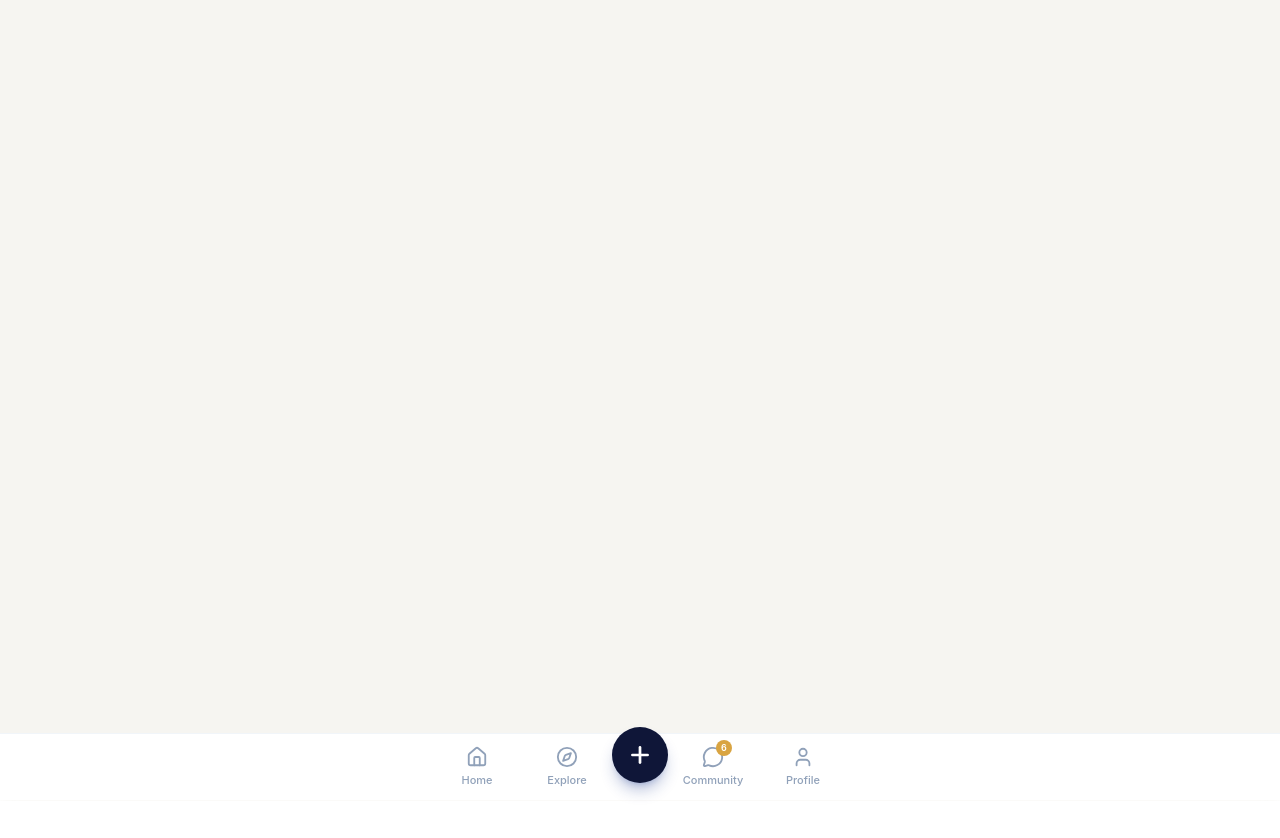
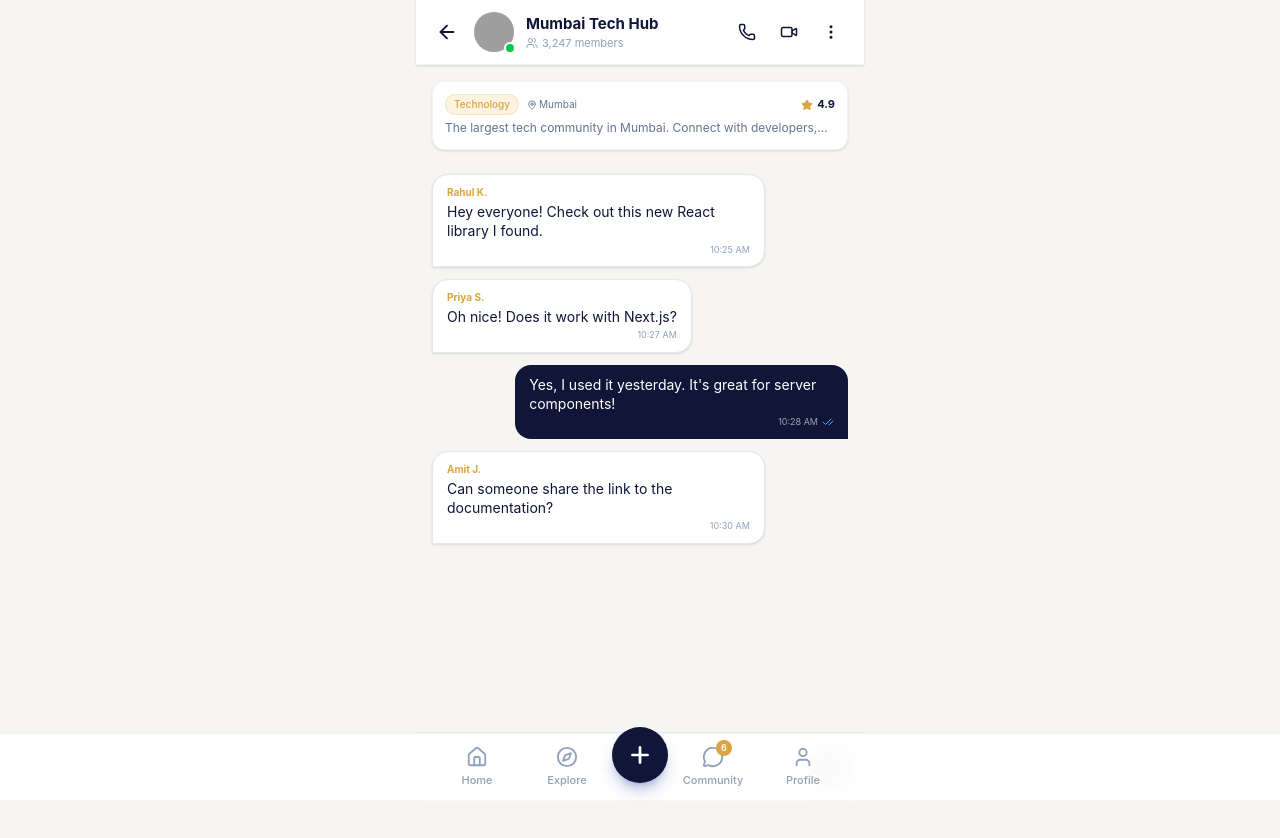
Before and after one commit to sumitpathak914/BidKart, a React (Vite) app: page /community-chat/1 in a window 1280 px wide. Shown: the top 838 px of the page. Before the commit the page ends 800 px from the top, so only its background shows below. Built offline with nearby package versions, Linux system fonts and the light colour scheme; grey boxes are pictures that could not be loaded.

Commit message:
dfdsfsfsdf

```diff
--- a/src/App.jsx
+++ b/src/App.jsx
@@ -14,6 +14,7 @@ import QRScannerPage from "./component/QRScannerPage";
 import SellPage from "./component/SellPage";
 import ShopDetailsPage from "./component/ShopDetailsPage";
 import AllAuctionsPage from "./component/AllAuctionsPage";
+import CommunityChatPage from "./component/CommunityChatPage";
 
 // Helper component to conditionally show the BottomNav
 function LayoutWithBottomNav() {
@@ -44,7 +45,8 @@ function LayoutWithBottomNav() {
         <Route path="/scan-qr" element={<QRScannerPage />} />
         <Route path="/shop/:shopId" element={<ShopDetailsPage />} />
         <Route path="/auction/:auctionId" element={<AuctionDetailsPage />} />
-         <Route path="/all-auctions" element={<AllAuctionsPage />} />
+        <Route path="/all-auctions" element={<AllAuctionsPage />} />
+        <Route path="/community-chat/:communityId" element={<CommunityChatPage />} />
       </Routes>
 
       {/* Conditionally render BottomNav */}
--- /dev/null
+++ b/src/component/CommunityChatPage.jsx
@@ -0,0 +1,218 @@
+import React, { useState, useEffect, useRef } from "react";
+import { useNavigate, useParams } from "react-router-dom";
+import {
+  ArrowLeft,
+  Users,
+  Send,
+  MoreVertical,
+  Phone,
+  Video,
+  Image as ImageIcon,
+  Smile,
+  Check,
+  CheckCheck,
+  MapPin,
+  Star,
+  MessageCircle,
+  UserPlus
+} from "lucide-react";
+
+const THEME = {
+  ink: "#0F1638",
+  gold: "#D9A441",
+  goldSoft: "#FDF3E1",
+};
+
+// MOCK DATA - Same data from your community page
+// In a real app, you would fetch this by ID from an API
+const COMMUNITY_DB = {
+  1: {
+    id: 1,
+    name: "Mumbai Tech Hub",
+    category: "Technology",
+    members: 3247,
+    image: "https://images.unsplash.com/photo-1518770660439-4636190af475?w=400&q=80",
+    rating: 4.9,
+    posts: 567,
+    active: true,
+    description: "The largest tech community in Mumbai. Connect with developers, designers, and tech entrepreneurs.",
+    isVerified: true,
+    location: "Mumbai",
+    // Mock Chat Messages
+    messages: [
+      { id: 1, user: "Rahul K.", text: "Hey everyone! Check out this new React library I found.", time: "10:25 AM", isMe: false },
+      { id: 2, user: "Priya S.", text: "Oh nice! Does it work with Next.js?", time: "10:27 AM", isMe: false },
+      { id: 3, user: "You", text: "Yes, I used it yesterday. It's great for server components!", time: "10:28 AM", isMe: true },
+      { id: 4, user: "Amit J.", text: "Can someone share the link to the documentation?", time: "10:30 AM", isMe: false },
+    ]
+  },
+  4: {
+    id: 4,
+    name: "Pune Cycle Club",
+    category: "Sports",
+    members: 1634,
+    image: "https://images.unsplash.com/photo-1485965120184-e220f721d03e?w=400&q=80",
+    rating: 4.7,
+    posts: 289,
+    active: true,
+    description: "Weekly rides, cycle maintenance workshops, and cycling events in Pune.",
+    isVerified: true,
+    location: "Pune",
+    messages: [
+      { id: 1, user: "Sagar D.", text: "Who is coming for the ride tomorrow morning?", time: "9:00 AM", isMe: false },
+      { id: 2, user: "You", text: "I'm in! What time do we meet?", time: "9:05 AM", isMe: true },
+    ]
+  }
+};
+
+export default function CommunityChatPage() {
+  const navigate = useNavigate();
+  const { communityId } = useParams();
+  const [community, setCommunity] = useState(null);
+  const [inputMessage, setInputMessage] = useState("");
+  const messagesEndRef = useRef(null);
+
+  // Load Data
+  useEffect(() => {
+    const foundCommunity = COMMUNITY_DB[communityId];
+    if (foundCommunity) {
+      setCommunity(foundCommunity);
+    } else {
+      // Fallback if ID not found
+      navigate("/community");
+    }
+  }, [communityId, navigate]);
+
+  // Auto-scroll to bottom of chat
+  useEffect(() => {
+    messagesEndRef.current?.scrollIntoView({ behavior: "smooth" });
+  }, [community?.messages]);
+
+  if (!community) return <div className="h-screen flex items-center justify-center">Loading Chat...</div>;
+
+  const handleSendMessage = (e) => {
+    e.preventDefault();
+    if (!inputMessage.trim()) return;
+
+    // In real app, send to API. Here we just fake it.
+    const newMessage = {
+      id: Date.now(),
+      user: "You",
+      text: inputMessage,
+      time: new Date().toLocaleTimeString([], { hour: '2-digit', minute: '2-digit' }),
+      isMe: true
+    };
+    setCommunity(prev => ({
+      ...prev,
+      messages: [...prev.messages, newMessage]
+    }));
+    setInputMessage("");
+  };
+
+  return (
+    <div className="min-h-screen bg-[#F6F5F1] pb-24 flex flex-col">
+      <div className="mx-auto max-w-md w-full flex flex-col h-screen">
+
+        {/* --- HEADER --- */}
+        <header className="bg-white px-4 py-3 flex items-center justify-between border-b border-slate-100 flex-shrink-0 shadow-sm">
+          <div className="flex items-center gap-3">
+            <button onClick={() => navigate(-1)} className="p-1 hover:bg-slate-100 rounded-full transition-colors">
+              <ArrowLeft size={22} className="text-[#0F1638]" />
+            </button>
+            <div className="relative">
+              <div className="w-10 h-10 rounded-full bg-slate-200 overflow-hidden">
+                <img src={community.image} alt={community.name} className="w-full h-full object-cover" />
+              </div>
+              <span className="absolute -bottom-0.5 -right-0.5 h-3 w-3 rounded-full bg-green-500 border-2 border-white"></span>
+            </div>
+            <div>
+              <h2 className="font-bold text-[#0F1638] text-[15px]">{community.name}</h2>
+              <p className="text-[11px] text-slate-400 flex items-center gap-1">
+                <Users size={12} /> {community.members.toLocaleString()} members
+              </p>
+            </div>
+          </div>
+          <div className="flex items-center gap-2">
+            <button className="p-2 hover:bg-slate-100 rounded-full transition-colors">
+              <Phone size={18} className="text-[#0F1638]" />
+            </button>
+            <button className="p-2 hover:bg-slate-100 rounded-full transition-colors">
+              <Video size={18} className="text-[#0F1638]" />
+            </button>
+            <button className="p-2 hover:bg-slate-100 rounded-full transition-colors">
+              <MoreVertical size={18} className="text-[#0F1638]" />
+            </button>
+          </div>
+        </header>
+
+        {/* --- COMMUNITY INFO BANNER --- */}
+        <div className="bg-white mx-4 mt-4 p-3 rounded-xl shadow-sm border border-slate-100 flex-shrink-0">
+          <div className="flex items-center justify-between">
+            <div className="flex items-center gap-2">
+              <span className="bg-[#FDF3E1] text-[#D9A441] text-[10px] font-medium px-2 py-0.5 rounded-full border border-[#D9A441]/20">
+                {community.category}
+              </span>
+              <span className="flex items-center gap-0.5 text-[10px] text-slate-500">
+                <MapPin size={10} /> {community.location}
+              </span>
+            </div>
+            <div className="flex items-center gap-1">
+              <Star size={12} className="fill-[#D9A441] text-[#D9A441]" />
+              <span className="text-[11px] font-bold text-[#0F1638]">{community.rating}</span>
+            </div>
+          </div>
+          <p className="text-[12px] text-slate-500 mt-1 line-clamp-1">{community.description}</p>
+        </div>
+
+        {/* --- CHAT MESSAGES AREA --- */}
+        <div className="flex-1 overflow-y-auto p-4 space-y-3 mt-2 pb-2">
+          {community.messages.map((msg) => (
+            <div key={msg.id} className={`flex ${msg.isMe ? "justify-end" : "justify-start"}`}>
+              <div className={`max-w-[80%] px-3.5 py-2.5 rounded-2xl ${msg.isMe ? "bg-[#0F1638] text-white rounded-br-none" : "bg-white border border-slate-200 text-[#0F1638] rounded-bl-none shadow-sm"}`}>
+                {!msg.isMe && (
+                  <p className="text-[10px] font-bold text-[#D9A441] mb-0.5">{msg.user}</p>
+                )}
+                <p className="text-[14px] leading-snug">{msg.text}</p>
+                <div className="flex items-center justify-end gap-1 mt-0.5">
+                  <span className={`text-[9px] ${msg.isMe ? "text-white/60" : "text-slate-400"}`}>{msg.time}</span>
+                  {msg.isMe && (
+                    <CheckCheck size={12} className="text-blue-400" />
+                  )}
+                </div>
+              </div>
+            </div>
+          ))}
+          <div ref={messagesEndRef} />
+        </div>
+
+        {/* --- BOTTOM INPUT AREA --- */}
+        <div className="bg-white border-t border-slate-200 p-3 flex-shrink-0">
+          <form onSubmit={handleSendMessage} className="flex items-center gap-2">
+            <button type="button" className="p-2 text-slate-400 hover:text-[#0F1638]">
+              <ImageIcon size={20} />
+            </button>
+            <button type="button" className="p-2 text-slate-400 hover:text-[#0F1638]">
+              <Smile size={20} />
+            </button>
+            <input
+              type="text"
+              placeholder="Type a message..."
+              className="flex-1 bg-slate-50 border border-slate-200 rounded-full px-4 py-2.5 text-[14px] text-slate-700 outline-none focus:border-[#D9A441] transition-colors"
+              value={inputMessage}
+              onChange={(e) => setInputMessage(e.target.value)}
+            />
+            <button
+              type="submit"
+              className={`p-3 rounded-full text-white shadow-md transition-all ${inputMessage.trim() ? "opacity-100" : "opacity-50"}`}
+              style={{ backgroundColor: THEME.ink }}
+              disabled={!inputMessage.trim()}
+            >
+              <Send size={18} />
+            </button>
+          </form>
+        </div>
+
+      </div>
+    </div>
+  );
+}
--- a/src/component/CommunityPage.jsx
+++ b/src/component/CommunityPage.jsx
@@ -34,6 +34,7 @@ import {
   List,
   AlertCircle,
 } from "lucide-react";
+import { useNavigate } from "react-router-dom";
 
 const THEME = {
   ink: "#0F1638",
@@ -49,7 +50,7 @@ export default function CommunityPage() {
   const [searchQuery, setSearchQuery] = useState("");
   const [selectedCommunity, setSelectedCommunity] = useState(null);
   const [viewMode, setViewMode] = useState("grid");
-
+const navigate = useNavigate();
   const popularCities = [
     { id: 1, name: "Mumbai", state: "Maharashtra", communities: 45 },
     { id: 2, name: "Pune", state: "Maharashtra", communities: 38 },
@@ -361,60 +362,66 @@ export default function CommunityPage() {
           </div>
         </div>
 
-        {/* Communities Grid/List */}
-        <div className={viewMode === "grid" ? "grid grid-cols-1 gap-4" : "space-y-4"}>
+        {/* --- UPDATED 2-COLUMN CLOSE GRID --- */}
+        <div className={viewMode === "grid" ? "grid grid-cols-2 gap-2" : "space-y-2"}>
           {communities.map((community) => (
             <div
               key={community.id}
-              className="bg-white rounded-xl overflow-hidden border border-slate-100 hover:shadow-md transition-shadow"
+              className="bg-white rounded-lg overflow-hidden border border-slate-100 hover:shadow-md transition-shadow"
             >
-              <div className="relative h-32 w-full">
+              {/* Compact Image */}
+              <div className="relative h-24 w-full">
                 <img
                   src={community.image}
                   alt={community.name}
                   className="w-full h-full object-cover"
                 />
-                <div className="absolute top-3 right-3 flex gap-2">
+                <div className="absolute top-1.5 right-1.5 flex flex-col gap-1">
                   {community.isVerified && (
-                    <span className="bg-blue-500 text-white text-xs px-2 py-1 rounded-full flex items-center gap-1">
-                      <Check size={12} /> Verified
+                    <span className="bg-blue-500 text-white text-[8px] px-1.5 py-0.5 rounded-full flex items-center gap-0.5">
+                      <Check size={9} />
                     </span>
                   )}
                   {community.active && (
-                    <span className="bg-green-500 text-white text-xs px-2 py-1 rounded-full">
-                      Active
+                    <span className="bg-green-500 text-white text-[8px] px-1.5 py-0.5 rounded-full">
+                      Live
                     </span>
                   )}
                 </div>
-                <div className="absolute bottom-3 left-3 bg-black/50 text-white text-xs px-2 py-1 rounded-full">
-                  📍 {community.location}
+                <div className="absolute bottom-1.5 left-1.5 bg-black/60 backdrop-blur-sm text-white text-[8px] px-1.5 py-0.5 rounded-full flex items-center gap-0.5">
+                  <MapPin size={9} /> {community.location}
                 </div>
               </div>
-              <div className="p-4">
-                <div className="flex items-start justify-between">
-                  <div>
-                    <h4 className="font-bold text-[#0F1638]">{community.name}</h4>
-                    <p className="text-sm text-slate-500">{community.category}</p>
+
+              {/* Compact Content */}
+              <div className="p-2.5">
+                <div className="flex items-start justify-between gap-1">
+                  <div className="flex-1">
+                    <h4 className="font-bold text-[#0F1638] text-[13px] truncate">{community.name}</h4>
+                    <p className="text-[10px] text-slate-500 truncate">{community.category}</p>
                   </div>
-                  <div className="flex items-center gap-1">
-                    <Star size={16} className="fill-[#D9A441] text-[#D9A441]" />
-                    <span className="text-sm font-semibold text-[#0F1638]">{community.rating}</span>
+                  <div className="flex items-center gap-0.5 flex-shrink-0">
+                    <Star size={11} className="fill-[#D9A441] text-[#D9A441]" />
+                    <span className="text-[11px] font-semibold text-[#0F1638]">{community.rating}</span>
                   </div>
                 </div>
-                <p className="text-sm text-slate-600 mt-2 line-clamp-2">{community.description}</p>
-                <div className="flex items-center gap-4 mt-3">
-                  <span className="flex items-center gap-1 text-sm text-slate-500">
-                    <Users size={16} /> {community.members.toLocaleString()} members
+
+                <div className="flex items-center gap-2 mt-1.5 text-[9px] text-slate-500">
+                  <span className="flex items-center gap-0.5">
+                    <Users size={10} /> {community.members > 999 ? `${(community.members/1000).toFixed(1)}k` : community.members}
                   </span>
-                  <span className="flex items-center gap-1 text-sm text-slate-500">
-                    <MessageCircle size={16} /> {community.posts} posts
+                  <span className="flex items-center gap-0.5">
+                    <MessageCircle size={10} /> {community.posts}
                   </span>
                 </div>
-                <button className="w-full mt-3 py-2.5 rounded-lg text-white font-semibold transition-colors hover:opacity-90"
-                  style={{ backgroundColor: THEME.ink }}
-                >
-                  Join Community
-                </button>
+
+               <button
+  onClick={() => navigate(`/community-chat/${community.id}`)}
+  className="w-full mt-2 py-1.5 rounded-lg text-[10px] font-semibold text-white transition-colors hover:opacity-90"
+  style={{ backgroundColor: THEME.ink }}
+>
+  Join
+</button>
               </div>
             </div>
           ))}
```
